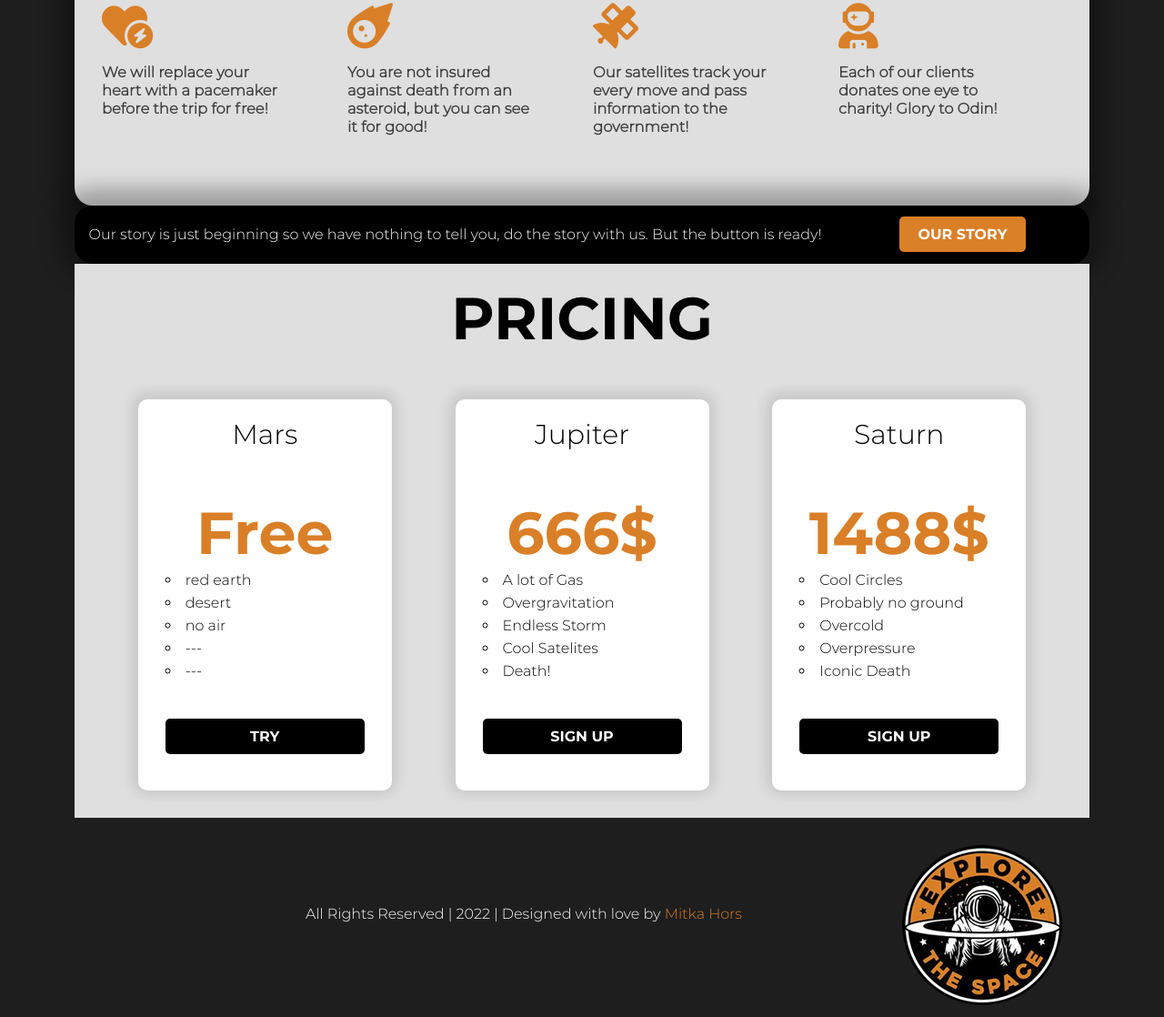
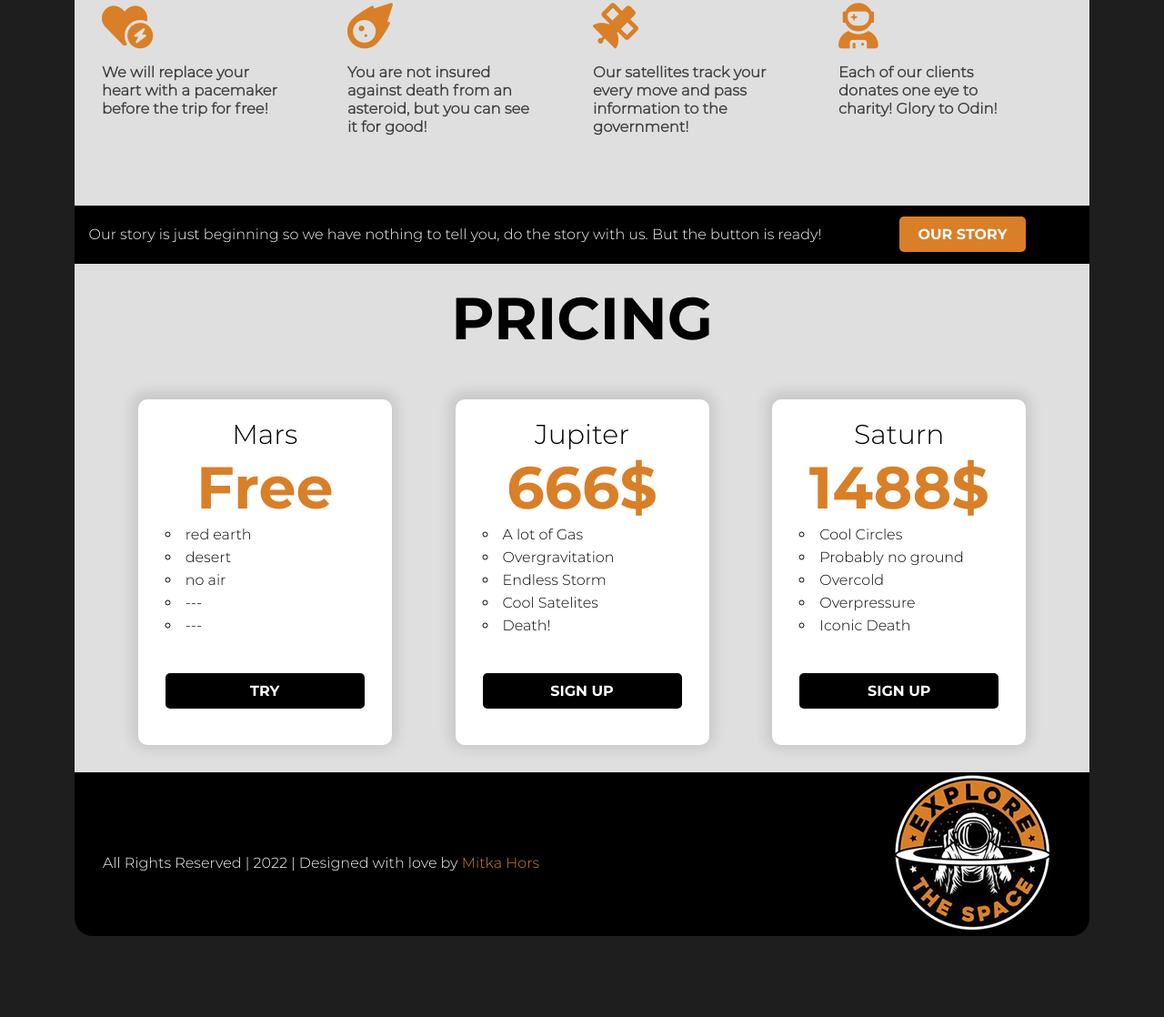
Before and after one commit to MitkaHors/solo, a plain HTML site: page index.html in a window 1280 px wide. Shown: the part 964-2082 px from the top of the page at 91% size. After the commit the page ends 2001 px from the top, so only its background shows below. Drawn offline with Linux system fonts and the light colour scheme; files whose address does not match are found by name.

Commit message:
Anchor links\footer

```diff
--- a/css/style.css
+++ b/css/style.css
@@ -24,7 +24,7 @@ body {
     justify-content: space-between;
     min-height: 100vh;
     background-color: #000000;
-    border-radius: 20px;
+    border-radius: 20px 20px 0 0;
     box-shadow: -0.781px -1.841px 22.8px 17.2px rgba(0, 0, 0, 0.29);
     background-image: linear-gradient(to top, rgba(0, 0, 0, 1.0) 5%, transparent 100%),
     url(..//img/bg.jpg);
@@ -80,7 +80,6 @@ p {
     text-align: right;
     font-family: Montserrat-light;
     color: white;
-    padding-bottom: 50px;
 }
 .service {
     padding: 30px;
@@ -89,8 +88,6 @@ p {
     align-items: center;
     justify-content: space-between;
     background-color: rgb(223, 223, 223);
-    border-radius: 20px;
-    box-shadow: -0.781px -1.841px 22.8px 17.2px rgba(0, 0, 0, 0.29);
 }
 .title {
     padding: 0 0 50px 0;
@@ -124,8 +121,6 @@ p {
     display: flex;
     align-items: center;
     background-color: #000000;
-    border-radius: 20px;
-    box-shadow: -0.781px -1.841px 22.8px 17.2px rgba(0, 0, 0, 0.29);
 }
 .story-txt {
     min-height: 4rem;
@@ -224,20 +219,25 @@ p {
     font-family: Montserrat-light;
     font-size: 30px;
 }
-.footer_inner {
-    padding: 30px;
+.footer {
+    background-color: #000000;
+    border-radius: 0 0 20px 20px;
     display: flex;
     align-content: center;
-    justify-content: space-between;
+    justify-content: space-around;
+    align-items: center;
 }
-.logo_foot {
-    height: 20px;
+.rights {
+    display: flex;
+    align-items: flex-end;
+    color: #fff;
+    font-family: Montserrat-light;
 }
-.rights a{
+.rights a {
+    white-space: pre;
     color: #d97f27;
     text-decoration: none;
 }
-.rights {
-    padding-top: 50px;
-    margin: 0;
+.logo-foot {
+    height: 100%;
 }
--- a/index.html
+++ b/index.html
@@ -12,18 +12,19 @@
 </head>
 <body>
     <div class="container">
+        <a name="home"></a>
         <div class="header">
                 <div class="row header-inner">
-                    <div class="header-logo col-lg-2 col-md-2 col-sm-6">
+                    <div class="header-logo col-lg-2 col-md-2">
                         <a href="/">
                             <img src="img/Logo.png" alt="">
                         </a>
                     </div>
                         <ul class="header-nav col-lg-10 col-md-10 col-sm-6">
-                            <li><a href="https://pbs.twimg.com/media/C9Y7vMNUAAES59b?format=jpg&name=900x900">home</a></li>
-                            <li><a href="https://solarsystem.nasa.gov/">about</a></li>
-                            <li><a href="https://www.m-translate.com.ua/en-uk/word-service-translation">services</a></li>
-                            <li><a href="https://www.nasa.gov/multimedia/imagegallery/index.html">gallery</a></li>
+                            <li><a href="#home">home</a></li>
+                            <li><a href="#story">story</a></li>
+                            <li><a href="#services">services</a></li>
+                            <li><a href="#pricing">pricing</a></li>
                             <li><a href="https://img.freepik.com/free-photo/a-manila-folder-with-the-faded-words-top-secret-on-the-front-isolated-on-a-white-background_488220-3922.jpg">contact</a></li>
                         </ul>
                 </div>
@@ -35,6 +36,7 @@
                 <p>More than 5% of travelers return alive! Do not delay the number of seats is limited!</p>
             </div>
         </div>
+        <a name="services"></a>
         <div class="service">
             <div class="service_inner">
                 <div class="title">
@@ -78,12 +80,14 @@
                 </div>
             </div>
     </div>
+    <a name="story"></a>
     <div class="story">
             <div class="story_inner">
                 <div class="story-txt col-lg-9">Our story is just beginning so we have nothing to tell you, do the story with us. But the button is ready!</div>
                 <div class="story-button col-lg-3"><a href="http://www.donothingfor2minutes.com/"> our story</a></div>
             </div>
     </div>
+    <a name="pricing"></a>
     <div class="pricing">
                 <div class="row justify-content-md-center">
                 <h2 class="pricing_title col-lg-4 col-md-4">pricing</h2>
@@ -126,17 +130,12 @@
                     </div>
                 </div>
                 </div>
-    </div>
-        <div class="footer">
-            <div class="footer_inner">
-                    <div class="rights col-lg-8 col-md-8 col-sm-8">
-                        <p class="all">All Rights Reserved |  2022  |  Designed with love by <a href="https://www.behance.net/mitkahors/projects">Mitka Hors<a> </p>
-                    </div>
-                        <div class="logo_foot col-lg-2 col-md-2 col-sm-2">
-                            <img src="img/Logo.png" alt="">
-                        </div>
+        </div>
+            <div class="footer">
+                    <p class="rights col-lg-8">All Rights Reserved |  2022  |  Designed with love by <span><a href="https://www.behance.net/mitkahors/projects"> Mitka Hors <a></span>
+                    </p>
+                        <a class="logo-foot col-lg-2" href="/"><img src="img/Logo.png" alt=""></a>
             </div>
-        </div>
     </div>
 </body>
 </html>
```
